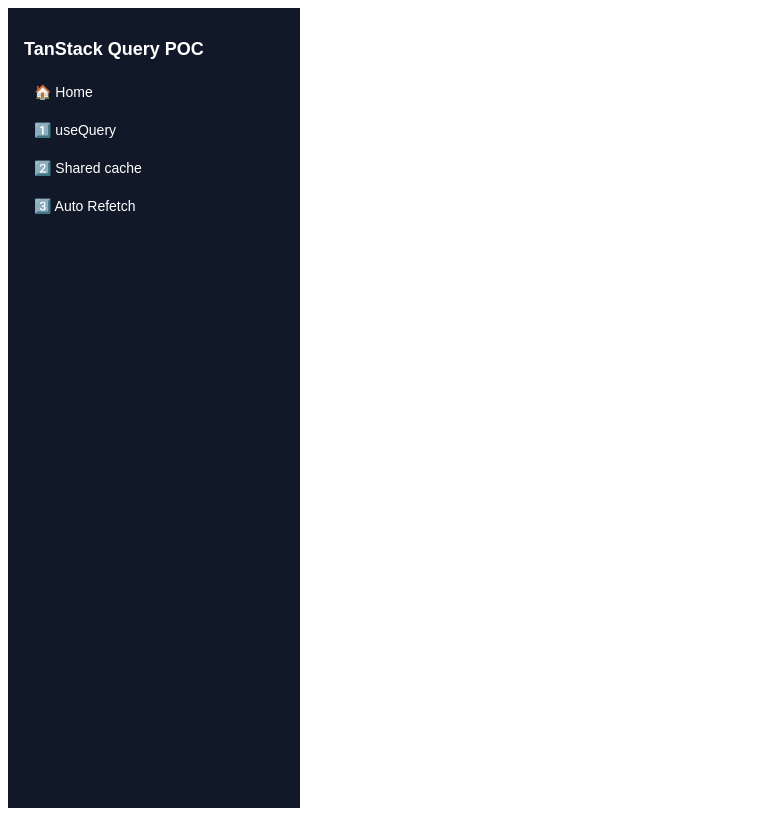
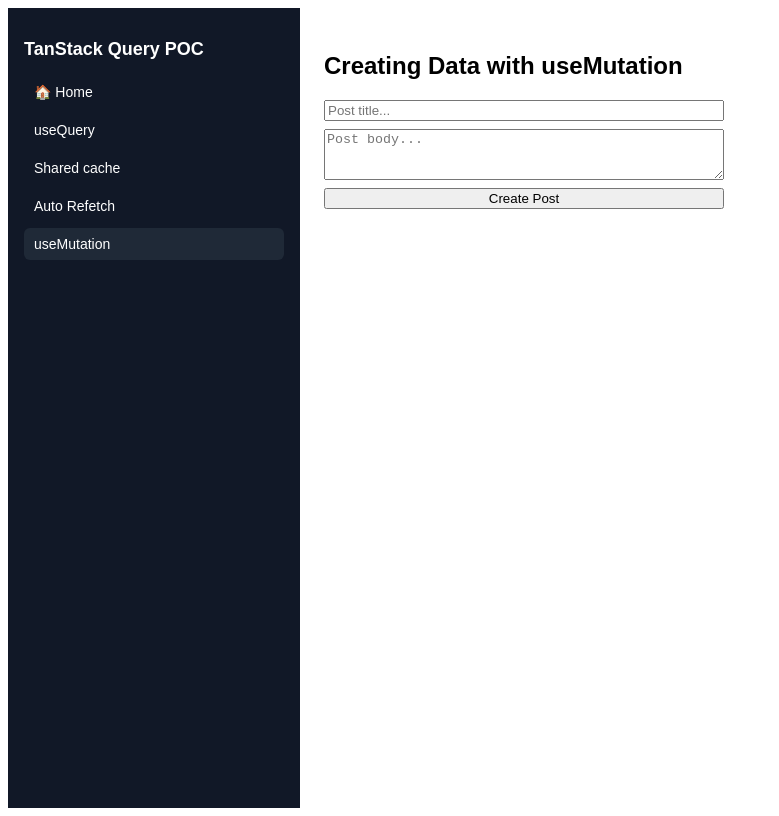
Before and after one commit to emersonpisoni/tanstack-poc, a React (Vite) app in the folder tanstack-query/: page /mutation in a window 1280 px wide. Shown: the whole page, without its empty margins (0-779 px from the left). Built offline with nearby package versions, Linux system fonts and the light colour scheme.

Commit message:
create example for mutations

```diff
--- a/tanstack-query/src/App.tsx
+++ b/tanstack-query/src/App.tsx
@@ -3,18 +3,19 @@ import HomePage from './routes/home'
 import UseQueryPage from './routes/use-query'
 import SharedCachePage from './routes/shared-cache'
 import RefetchPage from './routes/refetch'
+import MutationPage from './routes/mutation'
 
 const links = [
   { to: '/', label: '🏠 Home' },
-  { to: '/use-query', label: '1️⃣ useQuery' },
-  { to: '/shared-cache', label: '2️⃣ Shared cache' },
-  { to: '/refetch', label: '3️⃣ Auto Refetch' },
-  // { to: '/mutation', label: '4️⃣ useMutation' },
-  // { to: '/invalidate', label: '5️⃣ Invalidation' },
-  // { to: '/optimistic', label: '6️⃣ Optimistic update' },
-  // { to: '/prefetch', label: '7️⃣ Prefetch' },
-  // { to: '/pagination', label: '8️⃣ Pagination' },
-  // { to: '/persist-cache', label: '9️⃣ Persistence (concept)' },
+  { to: '/use-query', label: 'useQuery' },
+  { to: '/shared-cache', label: 'Shared cache' },
+  { to: '/refetch', label: 'Auto Refetch' },
+  { to: '/mutation', label: 'useMutation' },
+  // { to: '/invalidate', label: 'Invalidation' },
+  // { to: '/optimistic', label: 'Optimistic update' },
+  // { to: '/prefetch', label: 'Prefetch' },
+  // { to: '/pagination', label: 'Pagination' },
+  // { to: '/persist-cache', label: 'Persistence (concept)' },
 ]
 
 export default function App() {
@@ -62,6 +63,7 @@ export default function App() {
           <Route path="/use-query" element={<UseQueryPage />} />
           <Route path="/shared-cache" element={<SharedCachePage />} />
           <Route path="/refetch" element={<RefetchPage />} />
+          <Route path="/mutation" element={<MutationPage />} />
         </Routes>
       </main>
     </div>
--- /dev/null
+++ b/tanstack-query/src/routes/mutation.tsx
@@ -0,0 +1,84 @@
+import { useState } from "react";
+import { useMutation } from "@tanstack/react-query";
+
+type CreatePostInput = {
+  title: string;
+  body: string;
+  userId: number;
+};
+
+type CreatedPost = CreatePostInput & {
+  id: number;
+};
+
+export default function MutationPage() {
+  const [title, setTitle] = useState("");
+  const [body, setBody] = useState("");
+
+  const mutation = useMutation<CreatedPost, Error, CreatePostInput>({
+    mutationFn: async (newPost) => {
+      console.log("Creating post...");
+      const res = await fetch("https://jsonplaceholder.typicode.com/posts", {
+        method: "POST",
+        headers: { "Content-Type": "application/json" },
+        body: JSON.stringify(newPost),
+      });
+      const json = await res.json();
+      console.log("Post created!");
+      return json;
+    },
+  });
+
+  function handleSubmit(e: React.FormEvent) {
+    e.preventDefault();
+    mutation.mutate({
+      title,
+      body,
+      userId: 1,
+    });
+  }
+
+  return (
+    <div>
+      <h2>Creating Data with useMutation</h2>
+
+      <form
+        onSubmit={handleSubmit}
+        style={{ display: "flex", flexDirection: "column", gap: "8px", maxWidth: 400 }}
+      >
+        <input
+          type="text"
+          placeholder="Post title..."
+          value={title}
+          onChange={(e) => setTitle(e.target.value)}
+        />
+
+        <textarea
+          placeholder="Post body..."
+          value={body}
+          onChange={(e) => setBody(e.target.value)}
+          rows={3}
+        />
+
+        <button type="submit" disabled={mutation.isPending}>
+          {mutation.isPending ? "Sending..." : "Create Post"}
+        </button>
+      </form>
+
+      {mutation.isError && (
+        <p style={{ color: "red" }}>
+          Error: {mutation.error.message}
+        </p>
+      )}
+
+      {mutation.isSuccess && (
+        <div style={{ marginTop: "16px" }}>
+          <h4>Post created successfully:</h4>
+          <pre style={{ background: "#eee", padding: "12px" }}>
+            {JSON.stringify(mutation.data, null, 2)}
+          </pre>
+        </div>
+      )}
+    </div>
+  );
+}
--- a/tanstack-query/src/routes/refetch.tsx
+++ b/tanstack-query/src/routes/refetch.tsx
@@ -24,7 +24,7 @@ export default function RefetchPage() {
 
   return (
     <div>
-      <h2>3️⃣ Automatic Refetch</h2>
+      <h2>Automatic Refetch</h2>
 
       <p>
         This demo shows how React Query automatically refetches when:
--- a/tanstack-query/src/routes/shared-cache.tsx
+++ b/tanstack-query/src/routes/shared-cache.tsx
@@ -61,7 +61,7 @@ function TodosSummary() {
 export default function SharedCachePage() {
   return (
     <div>
-      <h2>2️⃣ Shared Cache Between Components</h2>
+      <h2>Shared Cache Between Components</h2>
       <p>
         Both components below use <code>useQuery</code> with the same{" "}
         <code>queryKey</code> (<code>["shared-todos"]</code>), which means they
--- a/tanstack-query/src/routes/use-query.tsx
+++ b/tanstack-query/src/routes/use-query.tsx
@@ -26,7 +26,7 @@ export default function UseQueryPage() {
 
   return (
     <div>
-      <h2>1️⃣ useQuery – fetch + cache</h2>
+      <h2>useQuery – fetch + cache</h2>
       <p>
         First example: fetching data using <code>useQuery</code> with loading, error, success states and background refetch.
       </p>
```
Also changed, not shown: 1 other file (tests, documents, lock files or other folders).
